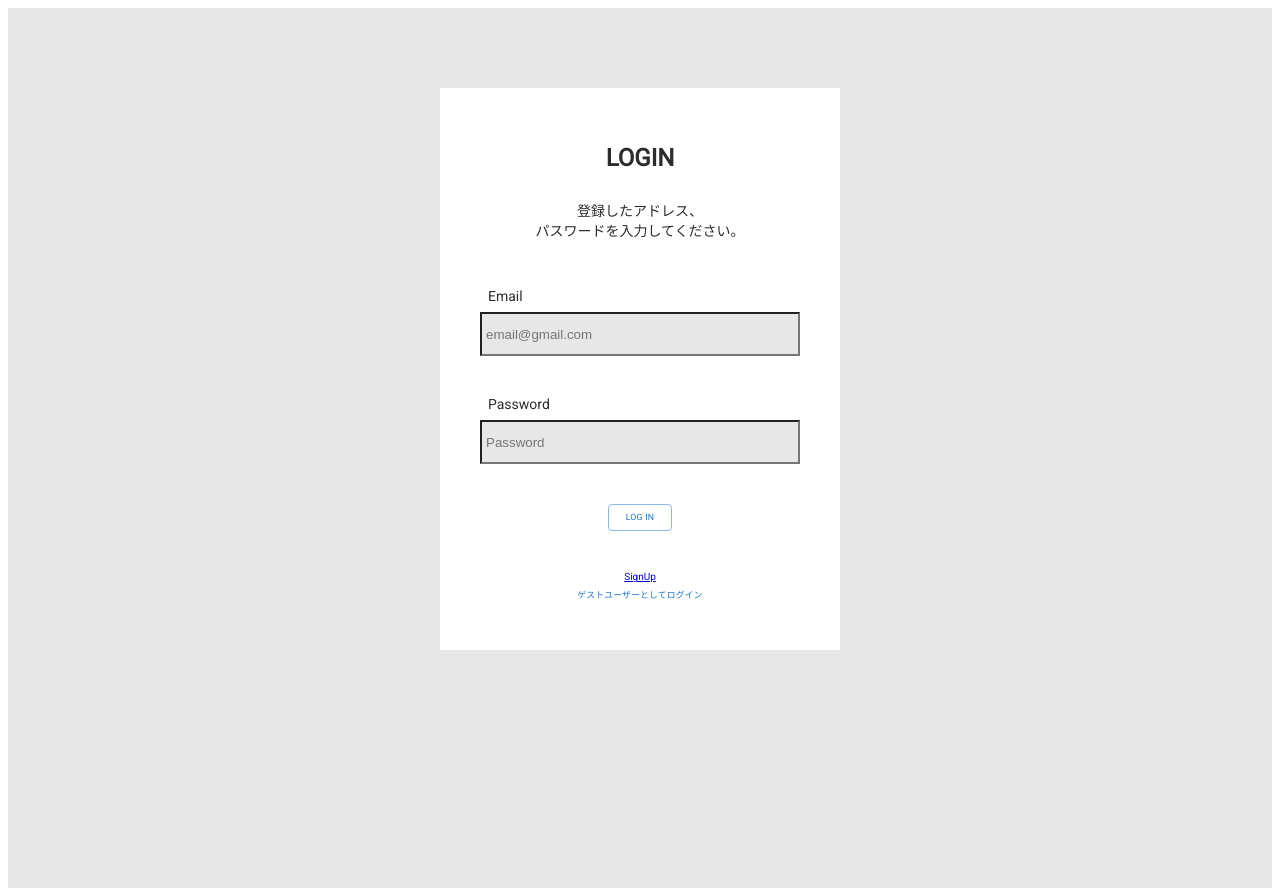
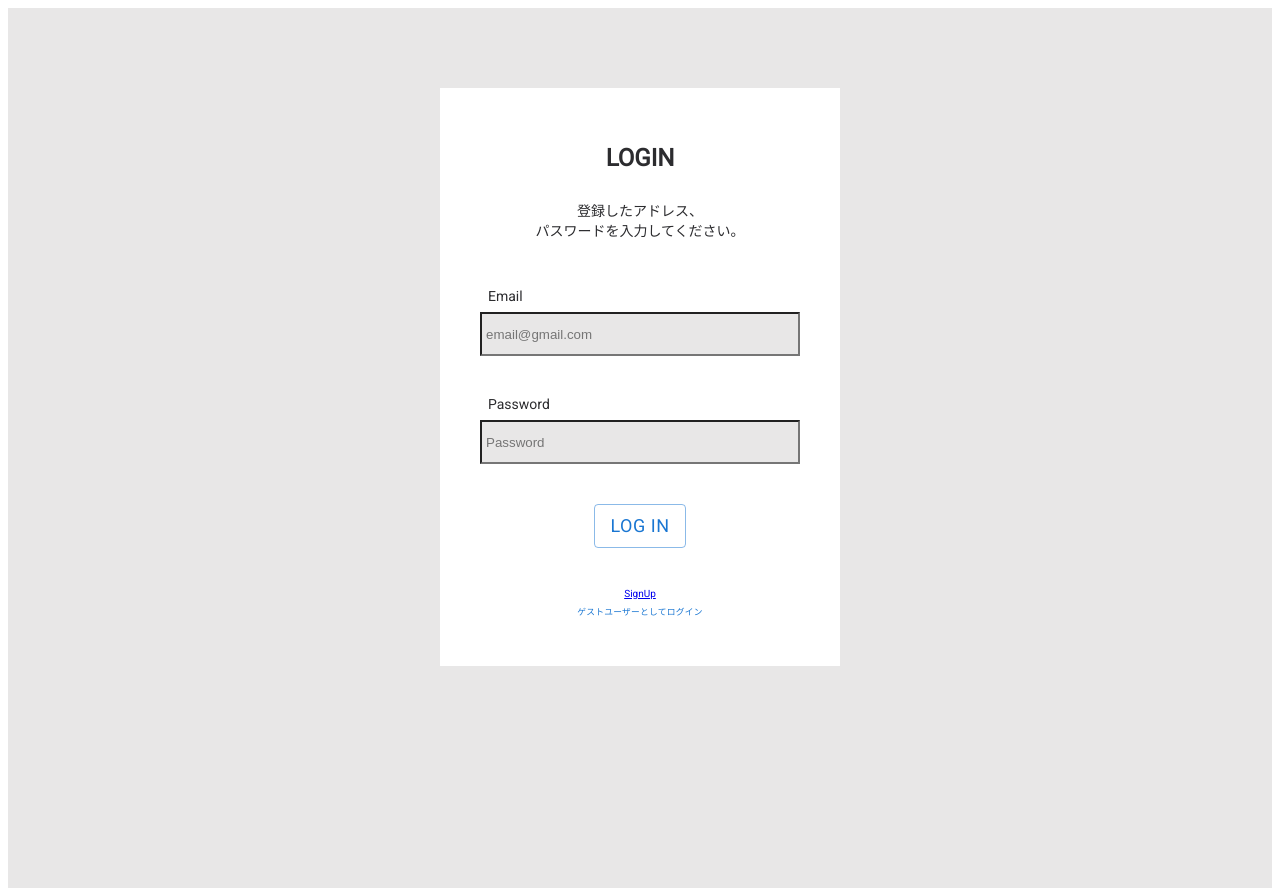
Before and after one commit to yoneda1013/react_todo_app, a React (Create React App) app: page /login in a window 1280 px wide. Built offline with nearby package versions, Linux system fonts and the light colour scheme; no server answers.

Commit message:
LoginButtonのSC修正

```diff
--- a/src/auth/Login.js
+++ b/src/auth/Login.js
@@ -4,18 +4,18 @@ import { Link } from "react-router-dom";
 import Button from "@material-ui/core/Button";
 import styled from "styled-components";
 
-const LoginButton = styled(Button)({
-  background: "#3636B3",
-  fontSize: "1.8rem",
-  border: 0,
-  borderRadius: 3,
-  color: "white",
-  padding: "10px 40px",
-  marginTop: "30px",
+const LoginButton = styled(Button)`
+  background: #3636B3;
+  &&& {font-size: 1.8rem;}
+  //MUIのCCSSに上書きしたい際は&&&{}
+  border: 0;
+  border-radius: 3;
+  color: white;
+  padding: 10px 40px;
+  marginTop: 30px;
   "&:hover": {
-    backgroundColor: "#000066",
-  },
-});
+    backgroundColor: #000066;
+  },`;
 
 const Wrapper = styled.div`
   height: 100vh;
@@ -43,6 +43,13 @@ const Text = styled.p`
   text-align: center;
   font-size: var(--font--size--p);
   margin: 1.5vh 0 1vh 0;
+`;
+
+const Form = styled.form`
+  text-align: left;
+  padding-top: 5vh;
+  display: flex;
+  flex-direction: column;
 `;
 
 const Login = ({ history }) => {
```
